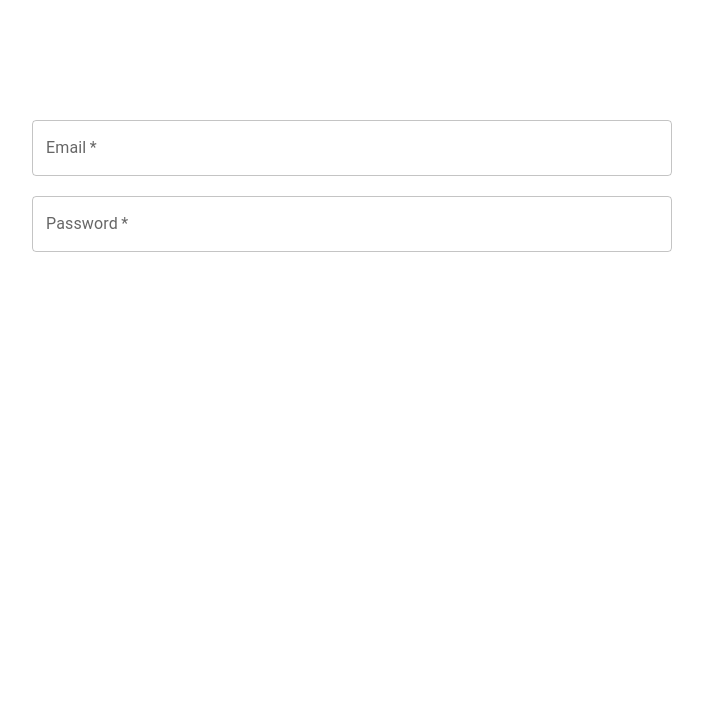
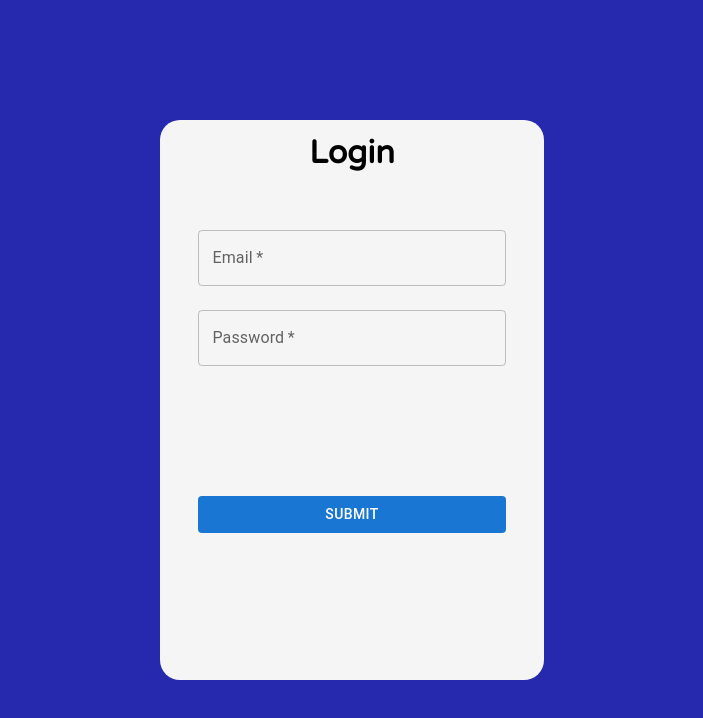
Before and after one commit to alanansari/reactauth, a React (Create React App) app: page / in a window 1280 px wide. Shown: the top 718 px of the page, without its empty margins (288-991 px from the left). Built offline with nearby package versions, Linux system fonts and the light colour scheme.

Commit message:
ADD: login form layout

```diff
--- a/public/index.html
+++ b/public/index.html
@@ -3,6 +3,9 @@
   <head>
     <meta charset="utf-8" />
     <link rel="icon" href="%PUBLIC_URL%/favicon.ico" />
+    <link rel="preconnect" href="https://fonts.googleapis.com">
+    <link rel="preconnect" href="https://fonts.gstatic.com" crossorigin>
+    <link href="https://fonts.googleapis.com/css2?family=Varela+Round&display=swap" rel="stylesheet">
     <meta name="viewport" content="width=device-width, initial-scale=1" />
     <meta name="theme-color" content="#000000" />
     <meta
--- a/src/App.css
+++ b/src/App.css
@@ -3,3 +3,9 @@
   width: 100vw;
   height: 100%;
 }
+
+.login_btn{
+  margin-top: auto;
+  display: flex;
+  justify-content: center;
+}
--- /dev/null
+++ b/src/components/buttons/commonButton.jsx
@@ -0,0 +1,15 @@
+import { Button } from '@mui/material';
+
+import React from 'react'
+
+const CommonButton = (props) => {
+  return (
+    <div className={props.className}>
+    <Button fullWidth variant="contained" disableElevation>
+        {props.text}
+    </Button>
+    </div>
+  )
+}
+
+export default CommonButton
--- a/src/components/input/Email.jsx
+++ b/src/components/input/Email.jsx
@@ -25,6 +25,7 @@ const Email = () => {
     variant="outlined"
     fullWidth
     label='Email'
+    margin="normal"
     value={val}
     onChange={(e)=>{handleChange(e)}}
     /></Tooltip>
@@ -33,15 +34,16 @@ const Email = () => {
       required
       id="outlined-error-helper-text"
       label="Email"
+      margin="normal"
       value={val}
       fullWidth
       onChange={(e)=>{handleChange(e)}}
 /></Tooltip>;
 
   return (
-      <>
+      <div>
         {content}
-      </>
+      </div>
   )
 }
 
--- a/src/components/input/Password.jsx
+++ b/src/components/input/Password.jsx
@@ -17,11 +17,17 @@ const Password = () => {
 
   function handleChange(e) {
     let value = e.target.value;
-    setVal(value.trim())
+    setVal(e.target.value);
     if(value!=='')
     setValid(value.match(
       /^(?=.*\d)(?=.*[!@#$%^&*])(?=.*[a-z])(?=.*[A-Z]).{8,}$/
     ));
+  }
+
+  function handleSpaces(e){
+    console.log(e.key);
+    if(e.key===" ")
+      e.preventDefault();
   }
 
   let content;
@@ -32,9 +38,10 @@ const Password = () => {
     id="outlined-password-input"
     label="Password"
     type="password"
-    autoComplete="current-password"
     fullWidth
     value={val}
+    margin="normal"
+    onKeyDown={(e)=>{handleSpaces(e)}}
     onChange={(e)=>{handleChange(e)}}
     /></CustomWidthTooltip>
   : content = <CustomWidthTooltip arrow title="Password must contain atleast 8 characters including one uppercase, one lowercase, one number and a special character"
@@ -45,7 +52,9 @@ const Password = () => {
       type="password"
       label="Password"
       value={val}
+      margin="normal"
       fullWidth
+      onKeyDown={(e)=>{handleSpaces(e)}}
       onChange={(e)=>{handleChange(e)}}
       /></CustomWidthTooltip>;
 
--- a/src/index.css
+++ b/src/index.css
@@ -1,6 +1,6 @@
 body {
   margin: 0;
-  font-family: -apple-system, BlinkMacSystemFont, 'Segoe UI', 'Roboto', 'Oxygen',
+  font-family: 'Varela Round', 'Segoe UI', 'Roboto', 'Oxygen',
     'Ubuntu', 'Cantarell', 'Fira Sans', 'Droid Sans', 'Helvetica Neue',
     sans-serif;
   -webkit-font-smoothing: antialiased;
--- a/src/pages/Authentication/AuthLayout.jsx
+++ b/src/pages/Authentication/AuthLayout.jsx
@@ -1,15 +1,18 @@
+import styles from "./AuthLayout.module.css";
 import Login from "./Login/Login";
-import styles from "./AuthLayout.module.css";
+
+function trackMouse(e){
+    let pos = document.getElementById('lightbox');
+    pos.style.setProperty('--x',e.clientX + 'px');
+    pos.style.setProperty('--y',e.clientY + 'px');
+}
 
 export default function AuthLayout(props){
     return(
         <div className={styles.AuthLayout}>
-            <div className={styles.header}>
-            </div>
-            <div className={styles.body}>
+            <div id='lightbox' onMouseMove={(e)=>{trackMouse(e)}} className={styles.lightbox}></div>
+            <div className={styles.form_box}>
                 <Login />
-            </div>
-            <div className={styles.footer}>
             </div>
         </div>
     )
--- a/src/pages/Authentication/AuthLayout.module.css
+++ b/src/pages/Authentication/AuthLayout.module.css
@@ -1,18 +1,29 @@
 .AuthLayout{
     display: flex;
-    flex-direction: column;
+    justify-content: center;
+    align-items: center;
     width: 100vw;
     height: 100vh;
+    background-color: #2629ae;
 }
 
-.header,.footer{
+.lightbox{
+    z-index: 0;
+    position: fixed;
+    top: 0;
+    left: 0;
+    height: 100vh;
     width: 100vw;
-    height: 15vh;
+    background: radial-gradient(circle at var(--x) var(--y), transparent 5%,#000000 50%);
 }
 
-.body{
+.form_box{
+    z-index: 1;
     display: flex;
     justify-content: center;
-    width: 100vw;
+    align-items: center;
     height: 70vh;
+    min-width: 30vw;
+    background-color: whitesmoke;
+    border-radius: 20px;
 }
--- a/src/pages/Authentication/Login/Login.jsx
+++ b/src/pages/Authentication/Login/Login.jsx
@@ -2,13 +2,21 @@ import React from 'react'
 import styles from './Login.module.css'
 import Email from '../../../components/input/Email'
 import Password from '../../../components/input/Password'
+import CommonButton from '../../../components/buttons/commonButton';
 
 const Login = () => {
   return (
     <div className={styles.container}>
-      <Email />
-      <br /><br />
-      <Password />
+      <div className={styles.title_box}>
+        <div className={styles.heading}>Login</div>
+      </div>
+      <div className={styles.form_fields}>
+        <Email />
+        <Password />
+        <CommonButton className="login_btn" text='SUBMIT'/>
+      </div>
+      <div className={styles.options}>
+      </div>
     </div>
   )
 }
--- a/src/pages/Authentication/Login/Login.module.css
+++ b/src/pages/Authentication/Login/Login.module.css
@@ -1,3 +1,32 @@
 .container{
-    width: 50vw;
+    box-sizing: border-box;
+    display: flex;
+    flex-direction: column;
+    align-items: center;
+    height: 95%;
+    width: 80%;
 }
+
+.title_box{
+    min-height: 15%;
+    width: 100%;
+}
+
+.form_fields{
+    display: flex;
+    flex-direction: column;
+    justify-content: center;
+    min-height: 60%;
+    width: 100%;
+}
+
+.options{
+    min-height: 20%;
+    width: 100%;
+}
+
+.heading{
+    font-weight: 700;
+    font-size: xx-large;
+    text-align: center;
+}
```
Also changed, not shown: src/assets/images/lock.svg (added).
